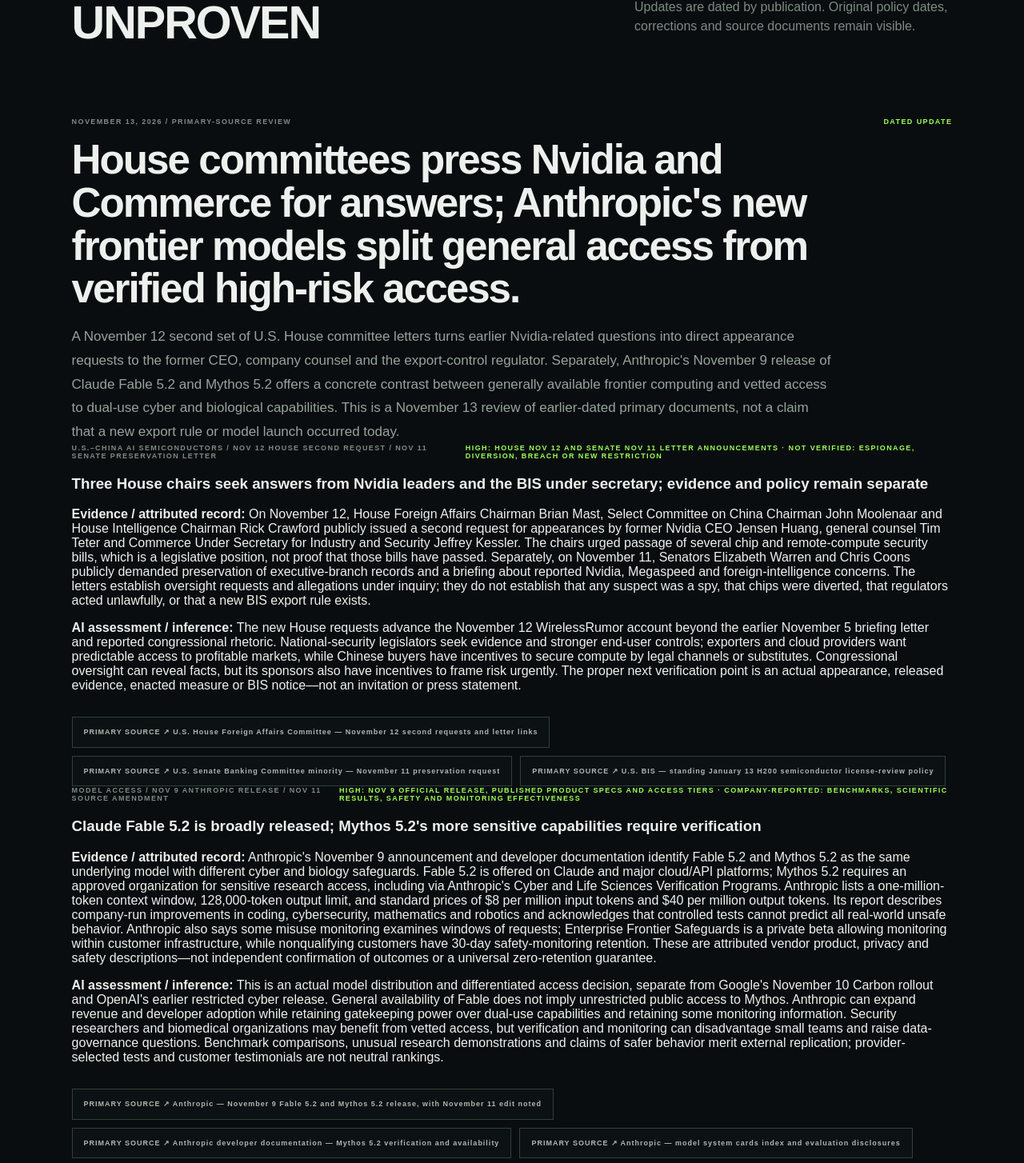
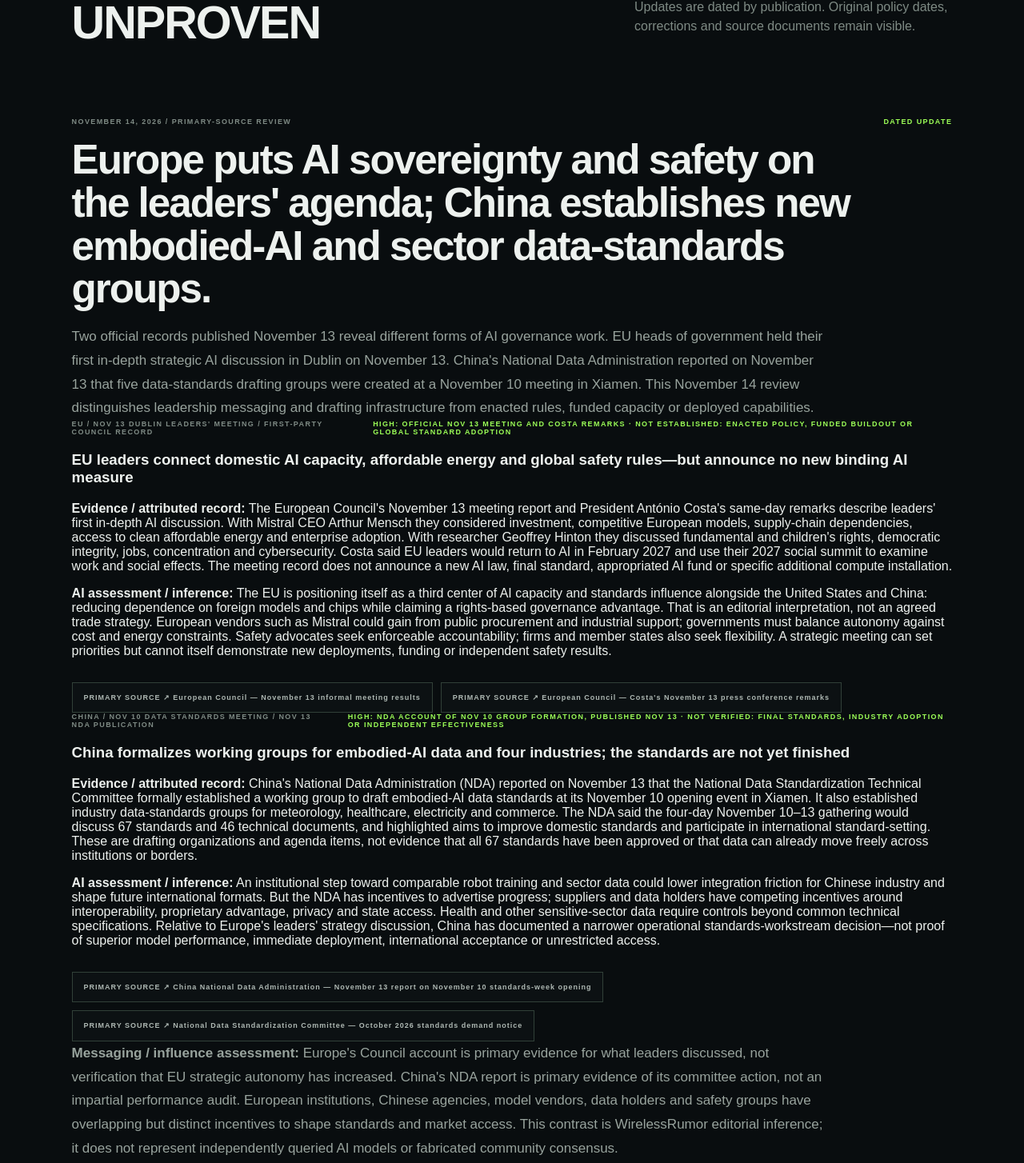
Before and after one commit to stjames22/wirelessrumor, a Next.js app: page /geopolitics in a window 1280 px wide. Shown: the part 4827-6281 px from the top of the page at 80% size. Built offline with nearby package versions, Linux system fonts and the light colour scheme.

Commit message:
editorial: Nov 14 EU AI sovereignty and China embodied-data standards

```diff
--- a/app/geopolitics/page.tsx
+++ b/app/geopolitics/page.tsx
@@ -84,6 +84,60 @@ const briefs = [
 
 
 const datedEditorialUpdates = [
+  {
+    "date": "NOVEMBER 14, 2026",
+    "slug": "2026-11-14-eu-ai-sovereignty-china-embodied-data-standards",
+    "title": "Europe puts AI sovereignty and safety on the leaders' agenda; China establishes new embodied-AI and sector data-standards groups.",
+    "overview": "Two official records published November 13 reveal different forms of AI governance work. EU heads of government held their first in-depth strategic AI discussion in Dublin on November 13. China's National Data Administration reported on November 13 that five data-standards drafting groups were created at a November 10 meeting in Xiamen. This November 14 review distinguishes leadership messaging and drafting infrastructure from enacted rules, funded capacity or deployed capabilities.",
+    "developments": [
+      {
+        "label": "EU / NOV 13 DUBLIN LEADERS' MEETING / FIRST-PARTY COUNCIL RECORD",
+        "headline": "EU leaders connect domestic AI capacity, affordable energy and global safety rules—but announce no new binding AI measure",
+        "fact": "The European Council's November 13 meeting report and President António Costa's same-day remarks describe leaders' first in-depth AI discussion. With Mistral CEO Arthur Mensch they considered investment, competitive European models, supply-chain dependencies, access to clean affordable energy and enterprise adoption. With researcher Geoffrey Hinton they discussed fundamental and children's rights, democratic integrity, jobs, concentration and cybersecurity. Costa said EU leaders would return to AI in February 2027 and use their 2027 social summit to examine work and social effects. The meeting record does not announce a new AI law, final standard, appropriated AI fund or specific additional compute installation.",
+        "assessment": "The EU is positioning itself as a third center of AI capacity and standards influence alongside the United States and China: reducing dependence on foreign models and chips while claiming a rights-based governance advantage. That is an editorial interpretation, not an agreed trade strategy. European vendors such as Mistral could gain from public procurement and industrial support; governments must balance autonomy against cost and energy constraints. Safety advocates seek enforceable accountability; firms and member states also seek flexibility. A strategic meeting can set priorities but cannot itself demonstrate new deployments, funding or independent safety results.",
+        "confidence": "HIGH: OFFICIAL NOV 13 MEETING AND COSTA REMARKS · NOT ESTABLISHED: ENACTED POLICY, FUNDED BUILDOUT OR GLOBAL STANDARD ADOPTION",
+        "sources": [
+          [
+            "European Council — November 13 informal meeting results",
+            "https://www.consilium.europa.eu/en/meetings/european-council/2026/11/13/"
+          ],
+          [
+            "European Council — Costa's November 13 press conference remarks",
+            "https://www.consilium.europa.eu/en/press/press-releases/2026/11/13/remarks-by-president-antonio-costa-at-the-press-conference-following-the-informal-meeting-of-heads-of-state-or-government-of-13-november-2026/"
+          ]
+        ]
+      },
+      {
+        "label": "CHINA / NOV 10 DATA STANDARDS MEETING / NOV 13 NDA PUBLICATION",
+        "headline": "China formalizes working groups for embodied-AI data and four industries; the standards are not yet finished",
+        "fact": "China's National Data Administration (NDA) reported on November 13 that the National Data Standardization Technical Committee formally established a working group to draft embodied-AI data standards at its November 10 opening event in Xiamen. It also established industry data-standards groups for meteorology, healthcare, electricity and commerce. The NDA said the four-day November 10–13 gathering would discuss 67 standards and 46 technical documents, and highlighted aims to improve domestic standards and participate in international standard-setting. These are drafting organizations and agenda items, not evidence that all 67 standards have been approved or that data can already move freely across institutions or borders.",
+        "assessment": "An institutional step toward comparable robot training and sector data could lower integration friction for Chinese industry and shape future international formats. But the NDA has incentives to advertise progress; suppliers and data holders have competing incentives around interoperability, proprietary advantage, privacy and state access. Health and other sensitive-sector data require controls beyond common technical specifications. Relative to Europe's leaders' strategy discussion, China has documented a narrower operational standards-workstream decision—not proof of superior model performance, immediate deployment, international acceptance or unrestricted access.",
+        "confidence": "HIGH: NDA ACCOUNT OF NOV 10 GROUP FORMATION, PUBLISHED NOV 13 · NOT VERIFIED: FINAL STANDARDS, INDUSTRY ADOPTION OR INDEPENDENT EFFECTIVENESS",
+        "sources": [
+          [
+            "China National Data Administration — November 13 report on November 10 standards-week opening",
+            "https://www.nda.gov.cn/sjj/jgsz/jld/llh/llhldhd/1113/20261113153701287999907_pc.html"
+          ],
+          [
+            "National Data Standardization Committee — October 2026 standards demand notice",
+            "https://www.nda.gov.cn/sjj/zwgk/tzgg/1015/20261015155821338735862_mobile.html"
+          ]
+        ]
+      }
+    ],
+    "messaging": "Europe's Council account is primary evidence for what leaders discussed, not verification that EU strategic autonomy has increased. China's NDA report is primary evidence of its committee action, not an impartial performance audit. European institutions, Chinese agencies, model vendors, data holders and safety groups have overlapping but distinct incentives to shape standards and market access. This contrast is WirelessRumor editorial inference; it does not represent independently queried AI models or fabricated community consensus.",
+    "correction": "DATE / SCOPE: This article is dated November 14. Both issuer summaries appeared November 13; China's Xiamen event opened November 10. No new U.S. BIS semiconductor restriction, EU AI Act amendment, Chinese finalized embodied-AI data standard, export-rule change, operational shared-compute pool or proof of cross-border data liberalization is asserted. This extends the November 8 Wuzhen proposals and November 9 export-control reporting without changing their conclusions. Previous updates and corrections remain available.",
+    "sources": [
+      [
+        "European Council — November 13 meeting record",
+        "https://www.consilium.europa.eu/en/meetings/european-council/2026/11/13/"
+      ],
+      [
+        "China NDA — November 13 account of drafting-group formation",
+        "https://www.nda.gov.cn/sjj/jgsz/jld/llh/llhldhd/1113/20261113153701287999907_pc.html"
+      ]
+    ]
+  },
   {
     "date": "NOVEMBER 13, 2026",
     "slug": "2026-11-13-house-chip-oversight-claude-52-access",
```
